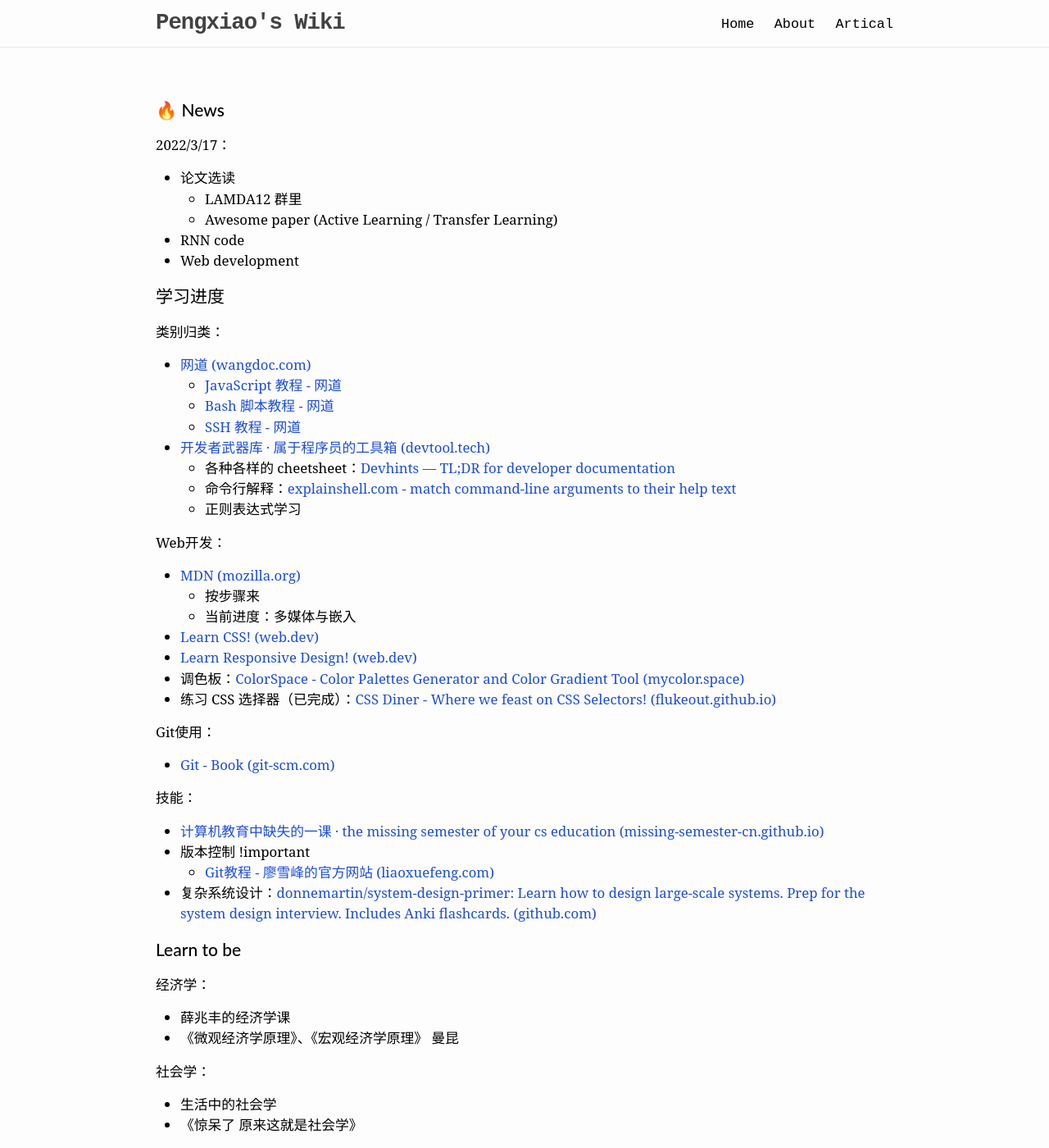
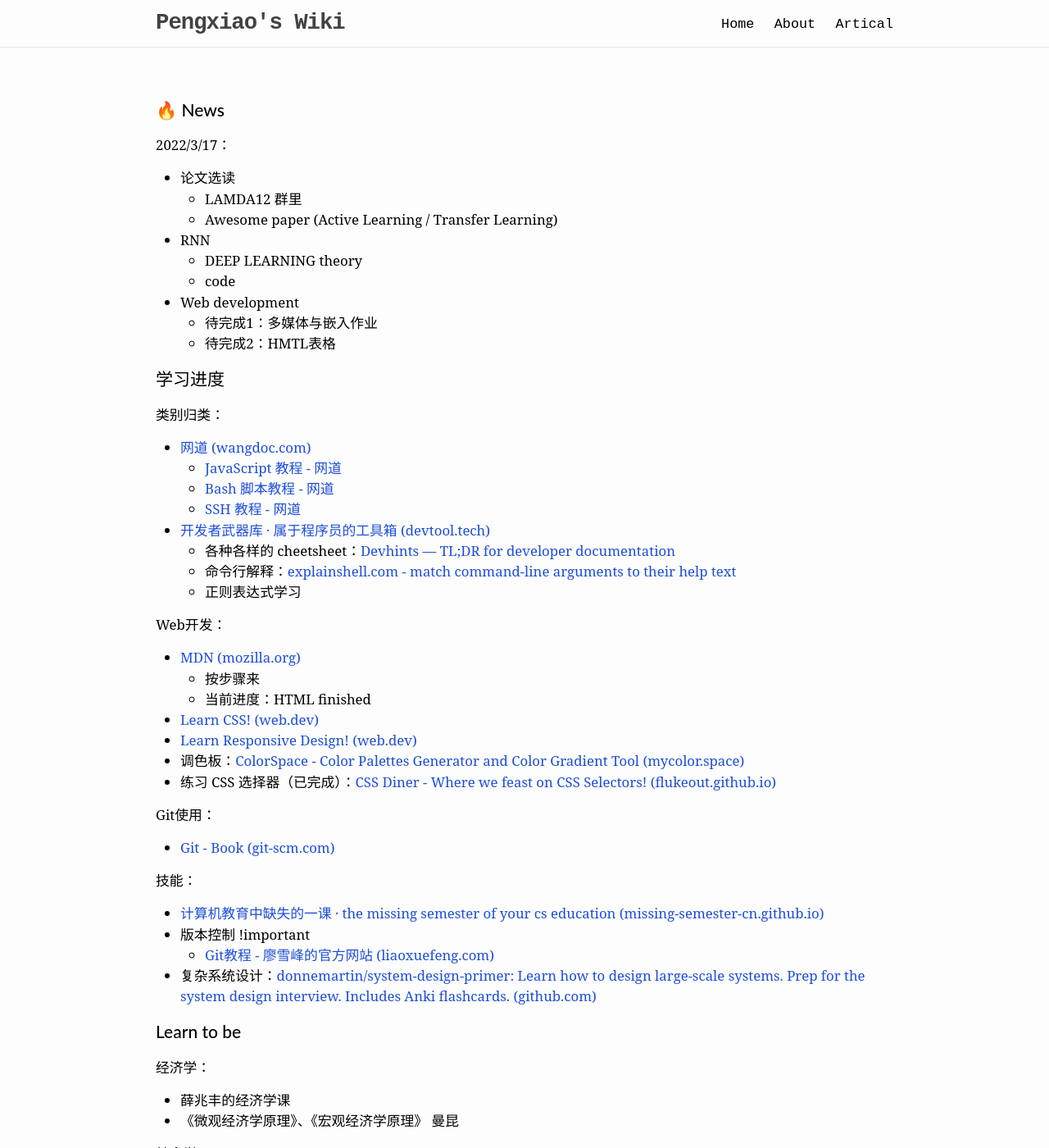
Before and after one commit to pengxiao-song/pxsongchn.github.io, a Jekyll site: the page built from index.md, in a window 1280 px wide and 1400 px high. Shown: the whole window at 82% size. Built offline with Jekyll 4.4.1, drawn with Linux system fonts in a browser that asks for light colours; nearby versions of some CDN libraries; emoji names are drawn with the system emoji font.

Commit message:
Update plan

```diff
--- a/index.md
+++ b/index.md
@@ -9,8 +9,14 @@ layout: page
 - 论文选读
   - LAMDA12 群里
   - Awesome paper (Active Learning / Transfer Learning)
-- RNN code
+- RNN
+  - DEEP LEARNING theory
+  - code
+
 - Web development
+  - 待完成1：多媒体与嵌入作业
+  - 待完成2：HMTL表格
+
 
 ## 学习进度
 
@@ -30,7 +36,7 @@ Web开发：
 
 - [MDN (mozilla.org)](https://developer.mozilla.org/zh-CN/docs/Learn/Getting_started_with_the_web)
   - 按步骤来
-  - 当前进度：多媒体与嵌入
+  - 当前进度：HTML finished
 - [Learn CSS! (web.dev)](https://web.dev/learn/css/)
 - [Learn Responsive Design! (web.dev)](https://web.dev/learn/design/)
 - 调色板：[ColorSpace - Color Palettes Generator and Color Gradient Tool (mycolor.space)](https://mycolor.space/)
```
